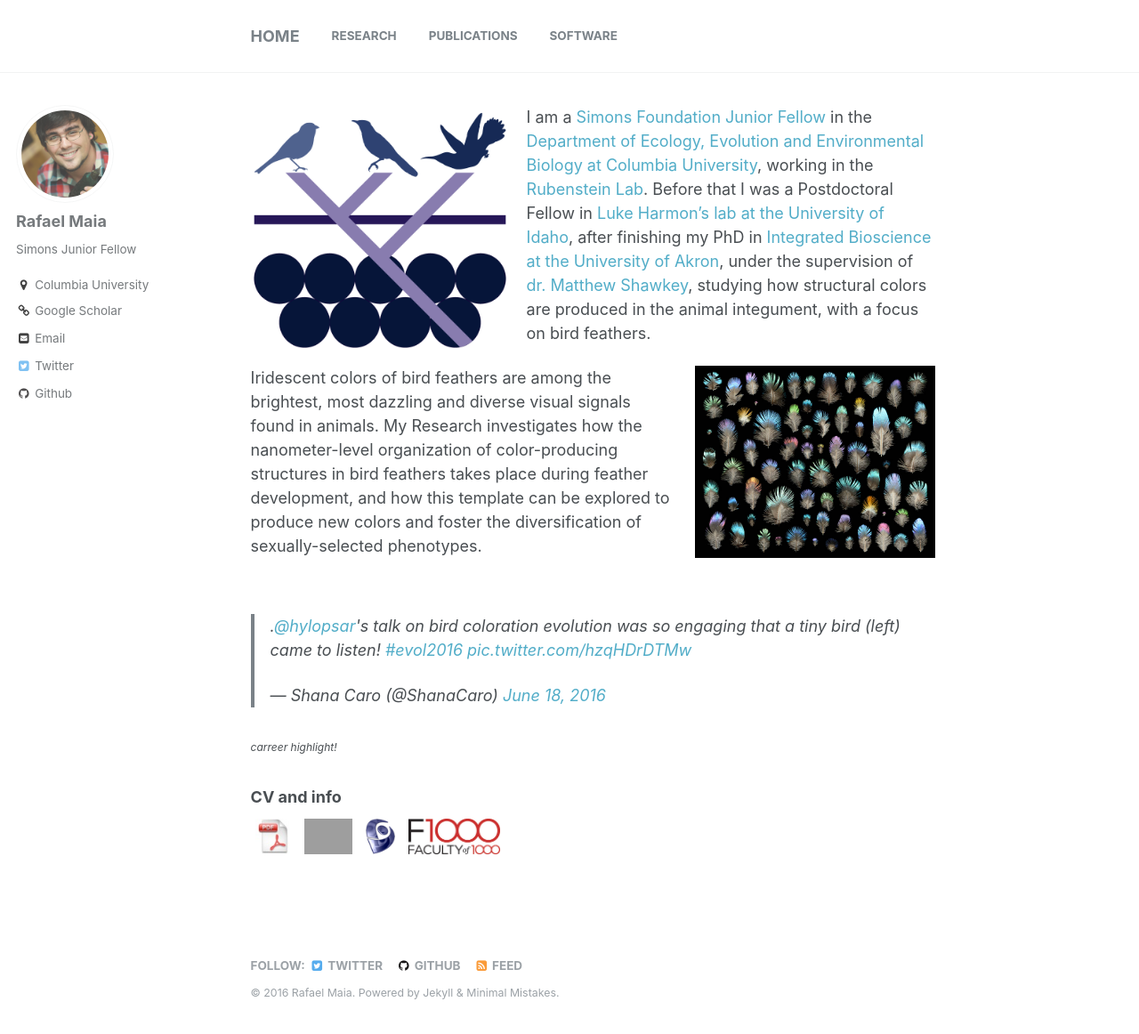
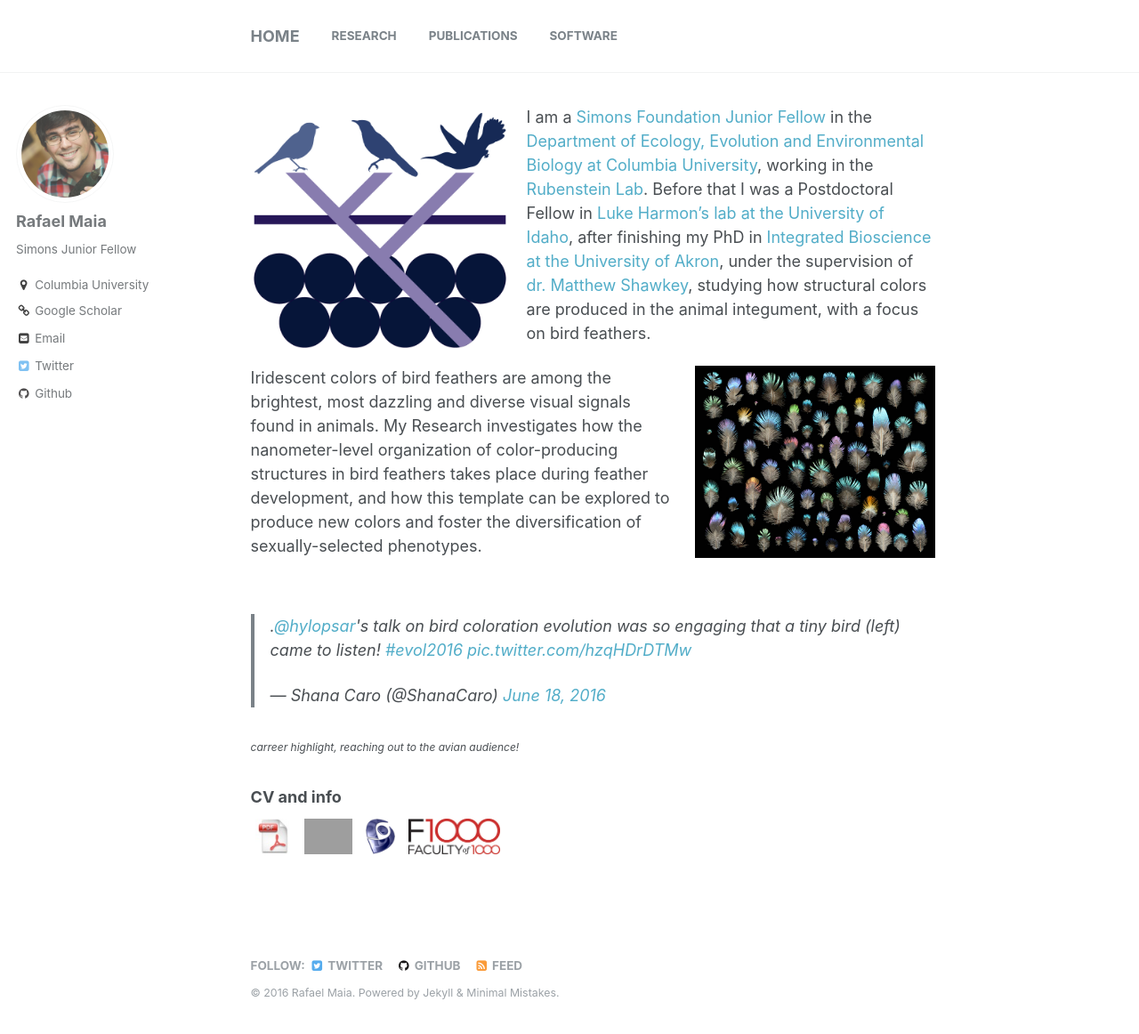
Before and after one commit to rmaia/rmaia.github.io, a Jekyll site: the page built from index.md, in a window 1280 px wide and 1179 px high. Shown: the top 1162 px of the window at 89% size. Built offline with Jekyll 4.4.1, drawn with Linux system fonts in a browser that asks for light colours; the list of posts is cut into pages by our own code; comment, search, counter and statistics services are not loaded; grey boxes are pictures that could not be loaded.

```diff
--- a/index.md
+++ b/index.md
@@ -11,7 +11,7 @@
 <br>
 <blockquote class="twitter-tweet" data-lang="en"><p lang="en" dir="ltr">.<a href="https://twitter.com/hylopsar">@hylopsar</a>&#39;s talk on bird coloration evolution was so engaging that a tiny bird (left) came to listen! <a href="https://twitter.com/hashtag/evol2016?src=hash">#evol2016</a> <a href="https://t.co/hzqHDrDTMw">pic.twitter.com/hzqHDrDTMw</a></p>&mdash; Shana Caro (@ShanaCaro) <a href="https://twitter.com/ShanaCaro/status/744233162474037248">June 18, 2016</a></blockquote>
 <script async src="//platform.twitter.com/widgets.js" charset="utf-8"></script>
-<p style="font-size:12px"><i>carreer highlight!</i></p>
+<p style="font-size:12px"><i>carreer highlight, reaching out to the avian audience!</i></p>
 
 
 ### CV and info <br>
```
